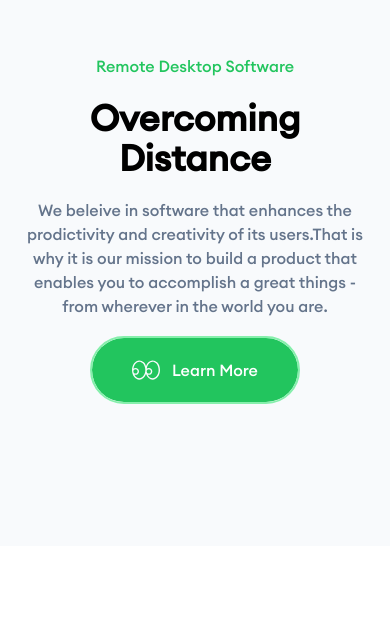
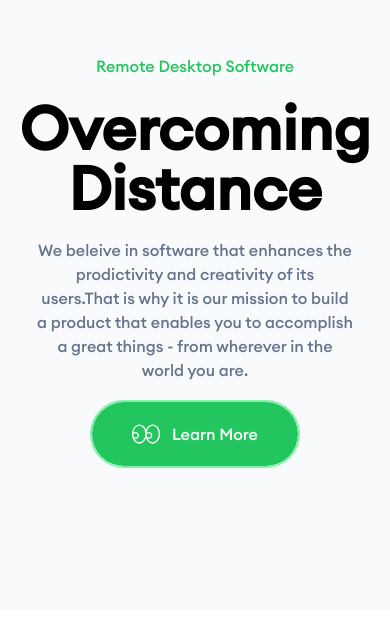
Before and after one commit to ryanhugo14/vanilla-remote-desktop-ui, a website: page index.html in a window 390 px wide. Shown: the part 775-1404 px from the top of the page. Drawn offline with nearby package versions, Linux system fonts and the light colour scheme; a script that the page names is missing.

Commit message:
Update index.html

```diff
--- a/index.html
+++ b/index.html
@@ -149,11 +149,11 @@
     <!-- Hero Section E -->
 
     <!-- Why Section S -->
-    <section class="py-36 bg-slate-50 px-5 md:px-0 " id="why">
+    <section class="py-36 bg-slate-50 px-4 md:px-0 " id="why">
         <div class="container mx-auto space-y-5 text-center md:text-left">
             <h6 class="text-green-500 ">Remote Desktop Software</h6>
-            <h1 class="text-4xl font-bold md:font-normal tracking-wider md:text-8xl">Overcoming <br> Distance</h1>
-            <p class=" max-w-sm mx-auto md:mx-0 text-slate-500">We beleive in software that enhances the prodictivity and creativity of its users.That is why it is our mission to build a product that enables you to accomplish a great things - from wherever in the world you are.</p>
+            <h1 class="text-6xl font-bold md:font-normal tracking-wider md:text-8xl">Overcoming <br> Distance</h1>
+            <p class=" max-w-xs md:max-w-sm mx-auto md:mx-0 text-slate-500">We beleive in software that enhances the prodictivity and creativity of its users.That is why it is our mission to build a product that enables you to accomplish a great things - from wherever in the world you are.</p>
             <div class="flex justify-center md:justify-start ">
                 <button class="flex items-center space-x-3 px-10 py-5 duration-300 transition hover:scale-105 hover:bg-green-600  bg-green-500 outline outline-2 outline-green-300 rounded-full text-white ">
                     <svg width="28 " height="22 " viewBox="0 0 28 22 " fill="none " xmlns="http://www.w3.org/2000/svg ">
```
